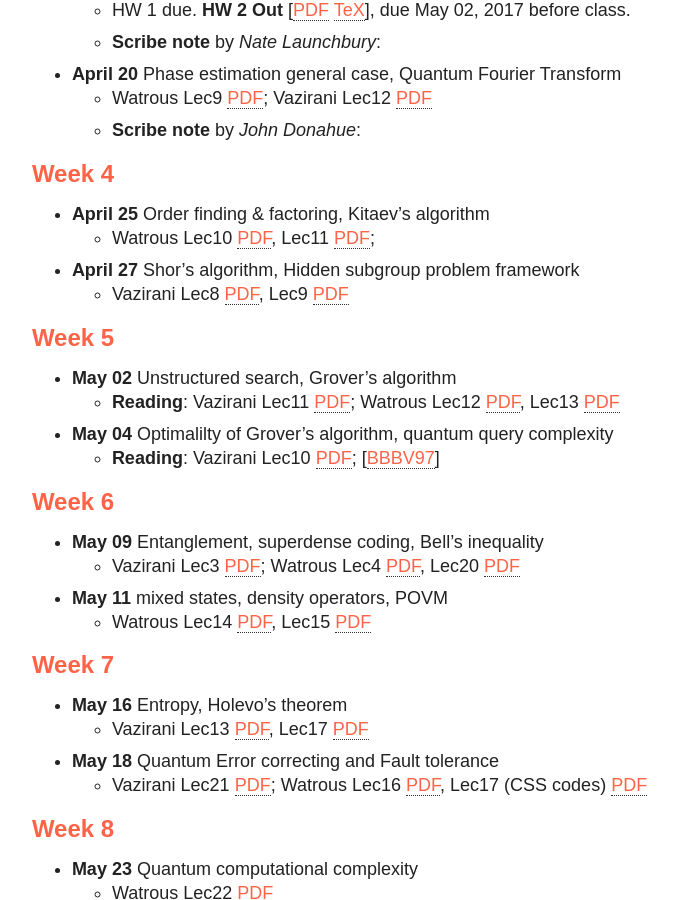
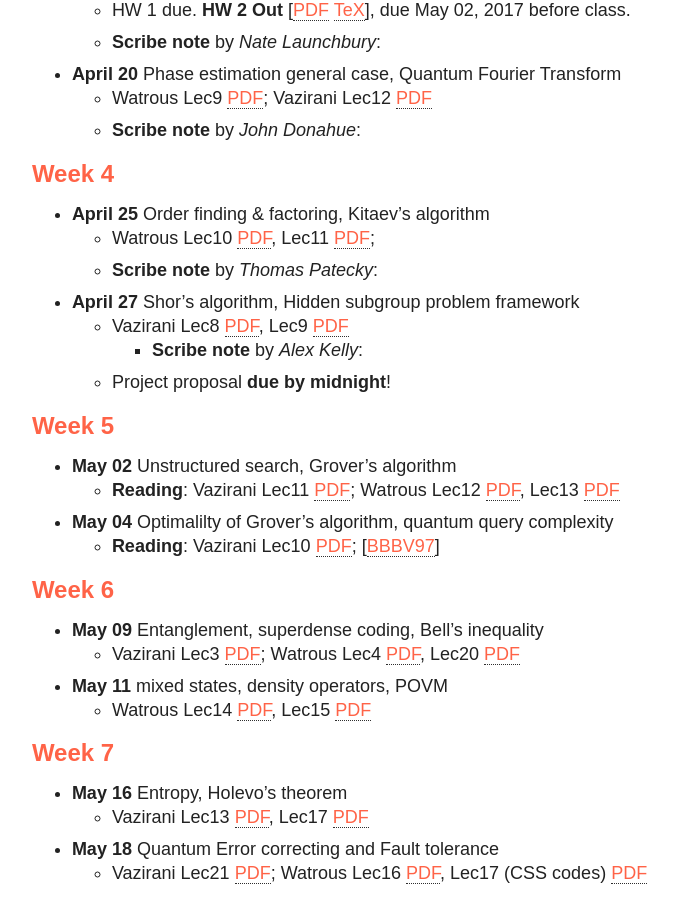
Before and after one commit to fangsonghub/fangsonghub.github.io, a Jekyll site: the page built from teaching/s17_4510_qc/schedule.md, in a window 1280 px wide and 900 px high, scrolled down 760 px. Shown: the whole window, without its empty margins (254-932 px from the left). Built offline with Jekyll 4.4.1, drawn with Linux system fonts in a browser that asks for light colours; nearby versions of some CDN libraries.

Commit message:
scribe w4

```diff
--- a/teaching/s17_4510_qc/schedule.md
+++ b/teaching/s17_4510_qc/schedule.md
@@ -40,8 +40,11 @@ modified: 2017-04-18
 ## Week 4
 *  **April 25** Order finding & factoring, Kitaev's algorithm
    *  Watrous Lec10 [PDF](https://cs.uwaterloo.ca/~watrous/CPSC519/LectureNotes/10.pdf){:target="_blank"}, Lec11 [PDF](https://cs.uwaterloo.ca/~watrous/CPSC519/LectureNotes/11.pdf){:target="_blank"};
+    *  **Scribe note** by _Thomas Patecky_: <!--[[PDF]({{base}}/teaching/s17_4510_qc/170406_hc.pdf){:target="_blank"} [TeX]({{base}}/teaching/s17_4510_qc/170406_hc.tex){:target="_blank"}]-->
 *  **April 27** Shor's algorithm, Hidden subgroup problem framework
    *  Vazirani Lec8 [PDF](https://people.eecs.berkeley.edu/~vazirani/s07quantum/notes/factoring1.pdf){:target="_blank"}, Lec9 [PDF](https://people.eecs.berkeley.edu/~vazirani/s07quantum/notes/lec9.pdf){:target="_blank"}
+       *  **Scribe note** by _Alex Kelly_: <!--[[PDF]({{base}}/teaching/s17_4510_qc/170406_hc.pdf){:target="_blank"} [TeX]({{base}}/teaching/s17_4510_qc/170406_hc.tex){:target="_blank"}]-->
+    * Project proposal **due by midnight**!
 
 ## Week 5
 *  **May 02** Unstructured search, Grover's algorithm
```
